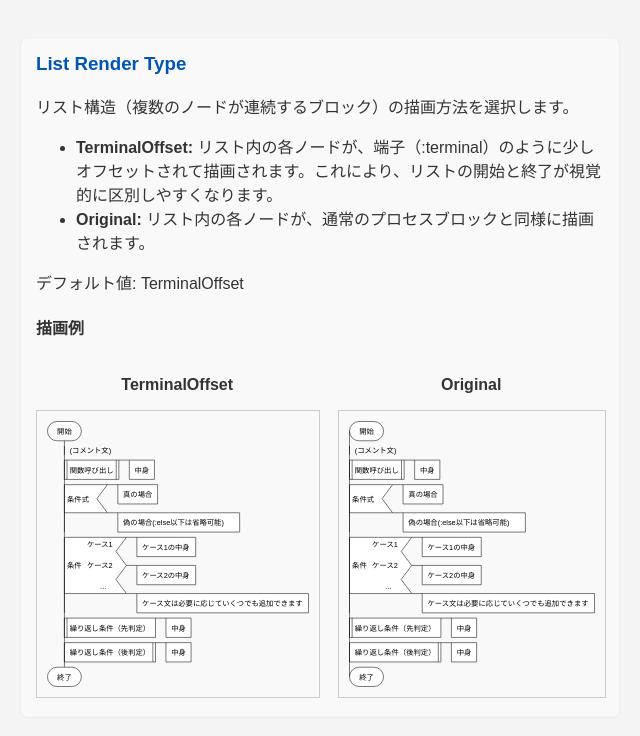
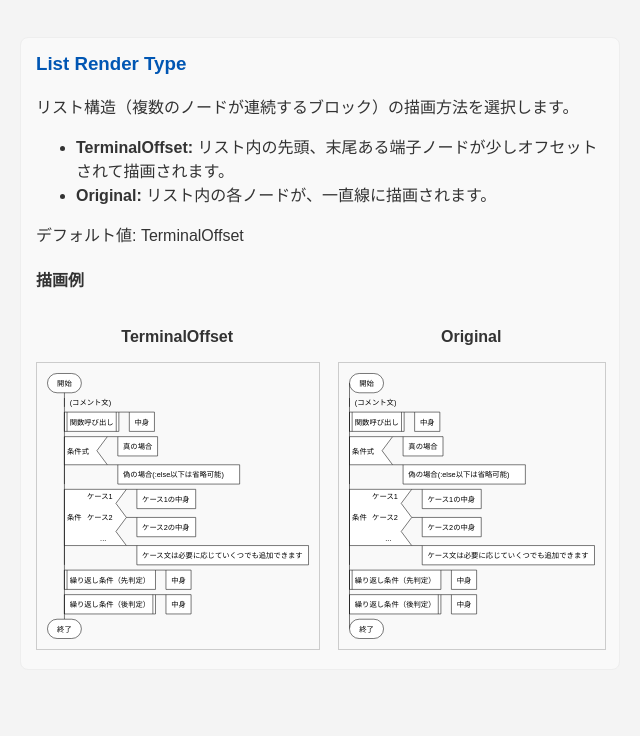
Before and after one commit to steelpipe75/padtools_ts, a website built with Parcel: page web/render_options.html in a window 1280 px wide. Shown: the part 1079-1815 px from the top of the page, without its empty margins (320-960 px from the left). After the commit the page ends 1769 px from the top, so only its background shows below. Built offline with nearby package versions, Linux system fonts and the light colour scheme.

```diff
--- a/web/render_options.html
+++ b/web/render_options.html
@@ -42,8 +42,8 @@
             <h3>List Render Type</h3>
             <p>リスト構造（複数のノードが連続するブロック）の描画方法を選択します。</p>
             <ul>
-                <li><strong>TerminalOffset:</strong> リスト内の各ノードが、端子（:terminal）のように少しオフセットされて描画されます。これにより、リストの開始と終了が視覚的に区別しやすくなります。</li>
-                <li><strong>Original:</strong> リスト内の各ノードが、通常のプロセスブロックと同様に描画されます。</li>
+                <li><strong>TerminalOffset:</strong> リスト内の先頭、末尾ある端子ノードが少しオフセットされて描画されます。</li>
+                <li><strong>Original:</strong> リスト内の各ノードが、一直線に描画されます。</li>
             </ul>
             <p>デフォルト値: TerminalOffset</p>
             <h4>描画例</h4>
```
